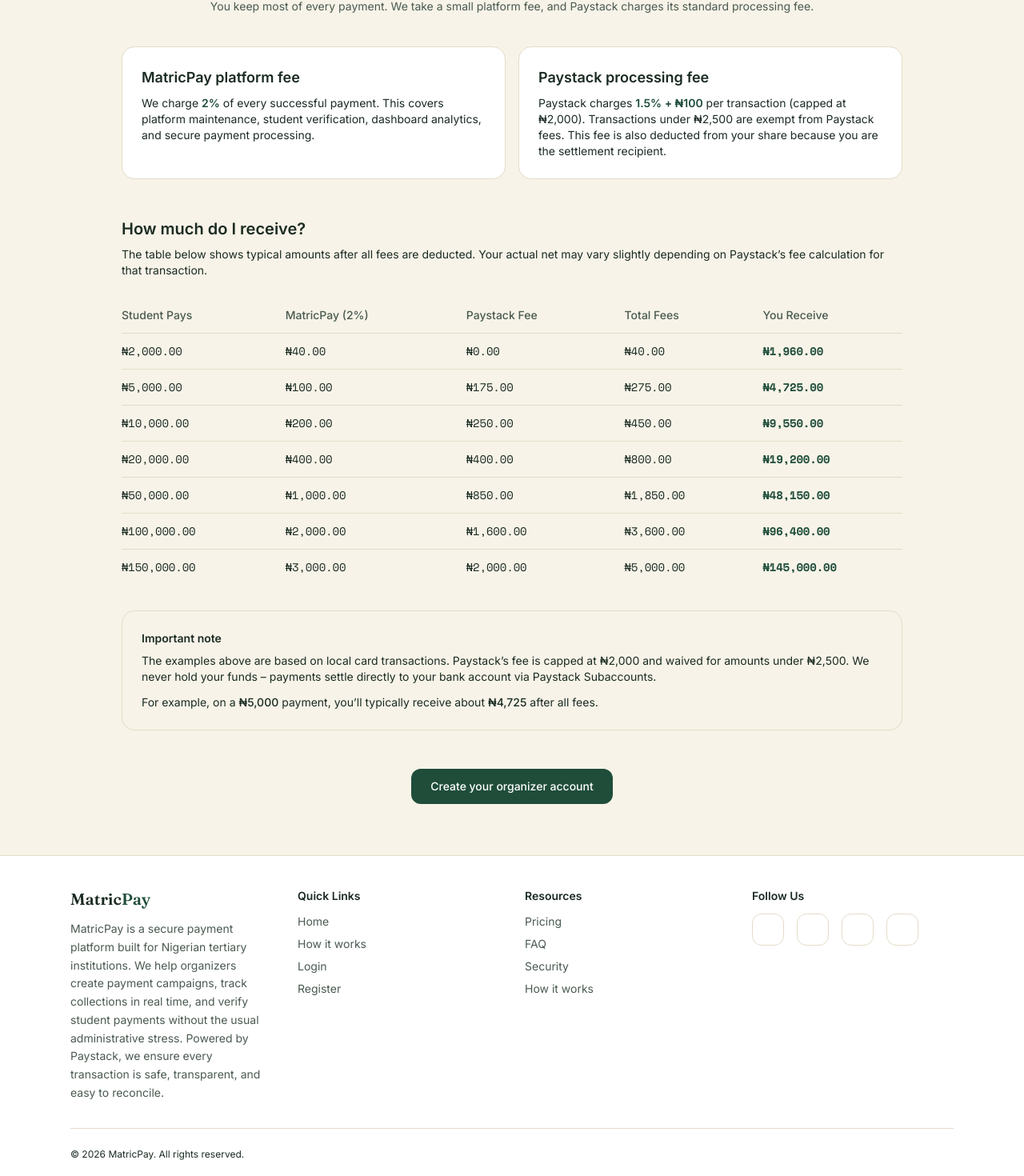
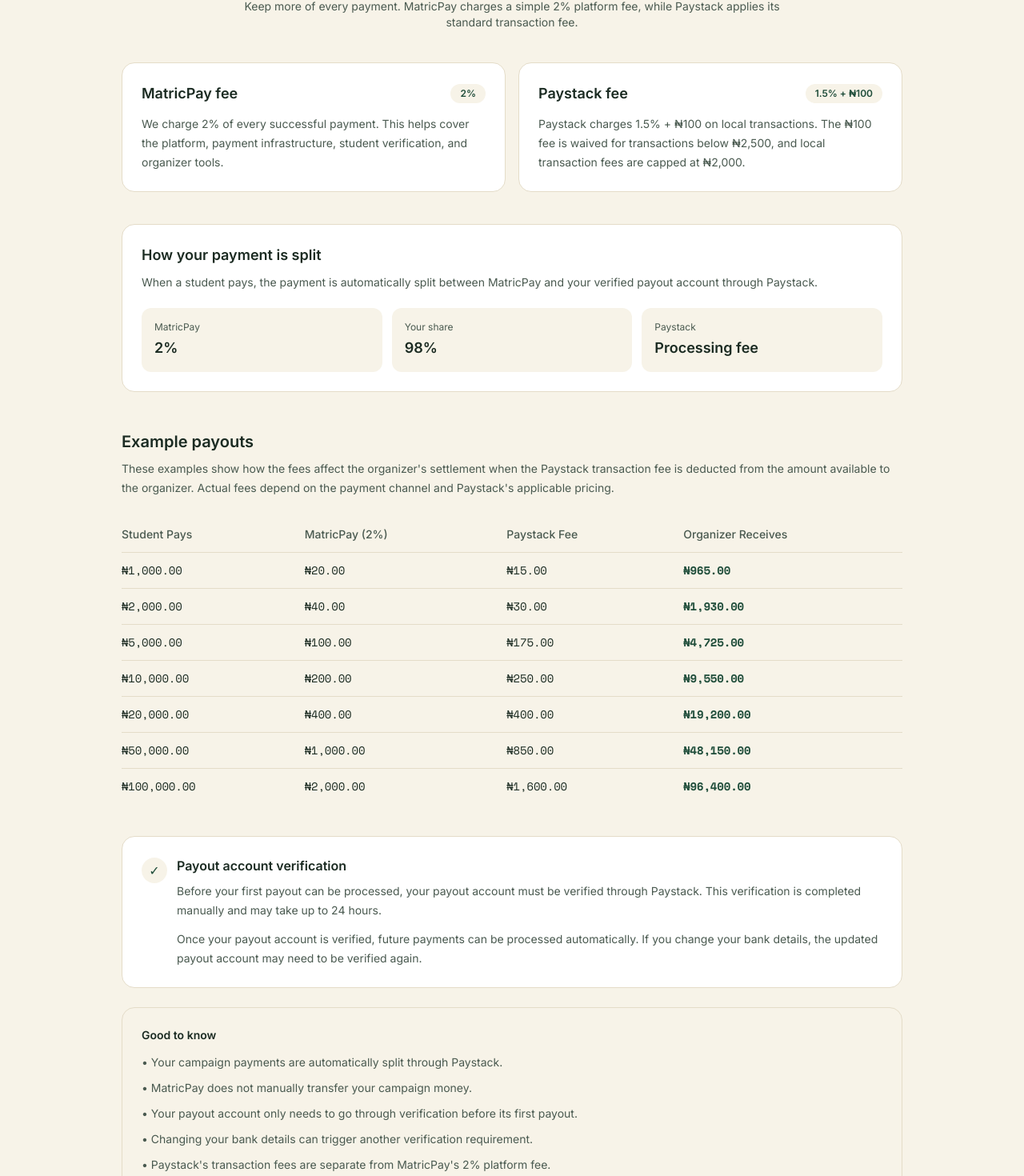
Before and after one commit to Britinogn/MatricPay-, a React (Vite) app in the folder frontend/: page /pricing in a window 1280 px wide. Shown: the part 175-1645 px from the top of the page at 80% size. Built offline with nearby package versions, Linux system fonts and the light colour scheme; no server answers; some icons are missing.

Commit message:
feat: scaffold core public-facing pages, layout components, and routing architecture

```diff
--- a/frontend/src/pages/FAQPage.tsx
+++ b/frontend/src/pages/FAQPage.tsx
@@ -4,32 +4,47 @@
   {
     question: "Is MatricPay free for students?",
     answer:
-      "Yes, students never pay any platform fee. They only pay the campaign amount set by the organizer. The platform fee is deducted from the organizer's settlement.",
+      "Yes. Students do not pay a MatricPay platform fee. They pay the amount set by the organizer, while applicable MatricPay and Paystack fees are deducted during settlement.",
   },
   {
     question: "How do I get paid as an organizer?",
     answer:
-      "Once you link your bank account and create a Paystack subaccount, all successful payments settle directly to your bank account. MatricPay never holds your funds.",
+      "When you create your organizer account, you provide your bank details for payouts. MatricPay creates a Paystack subaccount for you, and successful payments are automatically split between MatricPay and your payout account. Your payout account must be verified before your first payout can be processed.",
+  },
+  {
+    question: "How long does payout account verification take?",
+    answer:
+      "Your payout account requires a one-time manual verification through Paystack before the first payout can be processed. Verification may take up to 24 hours. Once verified, future payouts can be processed normally.",
   },
   {
     question: "What fees are deducted?",
     answer:
-      "MatricPay charges a 2% platform fee per successful payment. Paystack also charges its standard processing fee (1.5% + ₦100, capped at ₦2,000). Both are deducted from the organizer's share.",
+      "MatricPay charges a 2% platform fee on successful payments. Paystack also charges its applicable transaction processing fee. The exact amount you receive depends on the payment amount, payment channel, and how the transaction fees are applied.",
   },
   {
-    question: "Can I use it for any type of collection?",
+    question: "Can I use MatricPay for any type of collection?",
     answer:
-      "Yes, MatricPay works for class dues, departmental levies, events, hackathons, or any other collection. You can create a restricted campaign (with a student list) or an open campaign.",
+      "Yes. MatricPay can be used for class dues, departmental levies, events, hackathons, and other organized collections. You can create a restricted campaign with a student list or an open campaign.",
   },
   {
     question: "What happens if a student pays after the campaign closes?",
     answer:
-      "Once a campaign is closed, no new payment attempts can be initiated. However, any pending payment already in progress (e.g., a student is on the Paystack checkout page) will still be honored.",
+      "Once a campaign is closed, new payment attempts cannot be started. A payment that was already initiated before the campaign closed may still be completed depending on its payment status.",
   },
   {
     question: "How do I update my bank details?",
     answer:
-      "You can update your payout account details at any time from the payout account page. The new details will be used for future settlements.",
+      "You can update your payout account details from your payout settings. After changing your bank details, the updated payout account may require verification again before payouts can be processed to the new account.",
+  },
+  {
+    question: "Will MatricPay hold my campaign money?",
+    answer:
+      "No. MatricPay does not operate as a wallet or hold campaign funds for organizers. Payments are processed through Paystack and split according to the configured transaction split.",
+  },
+  {
+    question: "What happens to my first payout if my account is not verified?",
+    answer:
+      "The payment can still be successful and the transaction split can still be recorded, but the payout to your unverified subaccount may remain pending. Once the payout account is verified, Paystack can process the pending payout.",
   },
 ];
 
@@ -48,6 +63,7 @@
       >
         Frequently asked questions
       </h1>
+
       <p className="mt-2 text-sm text-(--text-muted)">
         Quick answers to common questions about MatricPay.
       </p>
@@ -60,13 +76,20 @@
           >
             <button
               onClick={() => toggle(index)}
-              className="flex w-full items-center justify-between px-5 py-4 text-left text-sm font-medium text-(--text-primary) hover:bg-(--background) transition"
+              className="flex w-full items-center justify-between px-5 py-4 text-left text-sm font-medium text-(--text-primary) transition hover:bg-(--background)"
+              aria-expanded={openIndex === index}
             >
               <span>{faq.question}</span>
-              <span className={`text-(--muted) transition-transform ${openIndex === index ? "rotate-45" : ""}`}>
+
+              <span
+                className={`text-(--text-muted) transition-transform ${
+                  openIndex === index ? "rotate-45" : ""
+                }`}
+              >
                 +
               </span>
             </button>
+
             {openIndex === index && (
               <div className="px-5 pb-4 text-sm leading-relaxed text-(--text-muted)">
                 {faq.answer}
--- a/frontend/src/pages/PricingPage.tsx
+++ b/frontend/src/pages/PricingPage.tsx
@@ -1,17 +1,49 @@
 import { Link } from "react-router-dom";
-import { formatNaira } from "../lib/format"; // adjust path as needed
+import { formatNaira } from "../lib/format";
 
-// Example amounts calculated per spec:
-// MatricPay fee = 2% of amount
-// Paystack fee = 0 if amount < 2500, else min(1.5% + 100, 2000)
 const examples = [
-  { amount: 2000, platformFee: 40, paystackFee: 0, totalFees: 40, net: 1960 },
-  { amount: 5000, platformFee: 100, paystackFee: 175, totalFees: 275, net: 4725 },
-  { amount: 10000, platformFee: 200, paystackFee: 250, totalFees: 450, net: 9550 },
-  { amount: 20000, platformFee: 400, paystackFee: 400, totalFees: 800, net: 19200 },
-  { amount: 50000, platformFee: 1000, paystackFee: 850, totalFees: 1850, net: 48150 },
-  { amount: 100000, platformFee: 2000, paystackFee: 1600, totalFees: 3600, net: 96400 },
-  { amount: 150000, platformFee: 3000, paystackFee: 2000, totalFees: 5000, net: 145000 },
+  {
+    amount: 1000,
+    platformFee: 20,
+    paystackFee: 15,
+    net: 965,
+  },
+  {
+    amount: 2000,
+    platformFee: 40,
+    paystackFee: 30,
+    net: 1930,
+  },
+  {
+    amount: 5000,
+    platformFee: 100,
+    paystackFee: 175,
+    net: 4725,
+  },
+  {
+    amount: 10000,
+    platformFee: 200,
+    paystackFee: 250,
+    net: 9550,
+  },
+  {
+    amount: 20000,
+    platformFee: 400,
+    paystackFee: 400,
+    net: 19200,
+  },
+  {
+    amount: 50000,
+    platformFee: 1000,
+    paystackFee: 850,
+    net: 48150,
+  },
+  {
+    amount: 100000,
+    platformFee: 2000,
+    paystackFee: 1600,
+    net: 96400,
+  },
 ];
 
 export default function PricingPage() {
@@ -25,64 +57,111 @@
         >
           Simple, transparent pricing
         </h1>
-        <p className="mt-2 text-sm text-(--text-muted)">
-          You keep most of every payment. We take a small platform fee, and
-          Paystack charges its standard processing fee.
+
+        <p className="mx-auto mt-2 max-w-2xl text-sm text-(--text-muted)">
+          Keep more of every payment. MatricPay charges a simple 2% platform
+          fee, while Paystack applies its standard transaction fee.
         </p>
       </div>
 
-      {/* Fee explanation cards */}
+      {/* Pricing cards */}
       <div className="mt-10 grid gap-4 md:grid-cols-2">
         <div className="rounded-2xl border border-(--border) bg-(--surface) p-6">
-          <h2 className="text-lg font-semibold text-(--text-primary)">
-            MatricPay platform fee
-          </h2>
-          <p className="mt-2 text-sm text-(--text-muted">
-            We charge <span className="font-semibold text-(--primary)">2%</span>{" "}
-            of every successful payment. This covers platform maintenance,
-            student verification, dashboard analytics, and secure payment
-            processing.
+          <div className="flex items-center justify-between gap-4">
+            <h2 className="text-lg font-semibold text-(--text-primary)">
+              MatricPay fee
+            </h2>
+
+            <span className="rounded-full bg-(--background) px-3 py-1 text-xs font-semibold text-(--primary)">
+              2%
+            </span>
+          </div>
+
+          <p className="mt-3 text-sm leading-6 text-(--text-muted)">
+            We charge 2% of every successful payment. This helps cover the
+            platform, payment infrastructure, student verification, and
+            organizer tools.
           </p>
         </div>
 
         <div className="rounded-2xl border border-(--border) bg-(--surface) p-6">
-          <h2 className="text-lg font-semibold text-(--text-primary)">
-            Paystack processing fee
-          </h2>
-          <p className="mt-2 text-sm text-(--text-muted">
-            Paystack charges{" "}
-            <span className="font-semibold text-(--primary)">
+          <div className="flex items-center justify-between gap-4">
+            <h2 className="text-lg font-semibold text-(--text-primary)">
+              Paystack fee
+            </h2>
+
+            <span className="rounded-full bg-(--background) px-3 py-1 text-xs font-semibold text-(--primary)">
               1.5% + ₦100
-            </span>{" "}
-            per transaction (capped at ₦2,000). Transactions under ₦2,500 are
-            exempt from Paystack fees. This fee is also deducted from your
-            share because you are the settlement recipient.
+            </span>
+          </div>
+
+          <p className="mt-3 text-sm leading-6 text-(--text-muted)">
+            Paystack charges 1.5% + ₦100 on local transactions. The ₦100 fee
+            is waived for transactions below ₦2,500, and local transaction
+            fees are capped at ₦2,000.
           </p>
+        </div>
+      </div>
+
+      {/* How the money is split */}
+      <div className="mt-10 rounded-2xl border border-(--border) bg-(--surface) p-6">
+        <h2 className="text-lg font-semibold text-(--text-primary)">
+          How your payment is split
+        </h2>
+
+        <p className="mt-2 text-sm leading-6 text-(--text-muted)">
+          When a student pays, the payment is automatically split between
+          MatricPay and your verified payout account through Paystack.
+        </p>
+
+        <div className="mt-5 grid gap-3 sm:grid-cols-3">
+          <div className="rounded-xl bg-(--background) p-4">
+            <p className="text-xs text-(--text-muted)">MatricPay</p>
+            <p className="mt-1 text-lg font-semibold text-(--text-primary)">
+              2%
+            </p>
+          </div>
+
+          <div className="rounded-xl bg-(--background) p-4">
+            <p className="text-xs text-(--text-muted)">Your share</p>
+            <p className="mt-1 text-lg font-semibold text-(--text-primary)">
+              98%
+            </p>
+          </div>
+
+          <div className="rounded-xl bg-(--background) p-4">
+            <p className="text-xs text-(--text-muted)">Paystack</p>
+            <p className="mt-1 text-lg font-semibold text-(--text-primary)">
+              Processing fee
+            </p>
+          </div>
         </div>
       </div>
 
       {/* Example table */}
       <div className="mt-12">
         <h2 className="text-xl font-semibold text-(--text-primary)">
-          How much do I receive?
+          Example payouts
         </h2>
-        <p className="mt-2 text-sm text-(--text-muted">
-          The table below shows typical amounts after all fees are deducted.
-          Your actual net may vary slightly depending on Paystack’s fee
-          calculation for that transaction.
+
+        <p className="mt-2 text-sm leading-6 text-(--text-muted)">
+          These examples show how the fees affect the organizer's settlement
+          when the Paystack transaction fee is deducted from the amount
+          available to the organizer. Actual fees depend on the payment
+          channel and Paystack's applicable pricing.
         </p>
 
         <div className="mt-6 overflow-x-auto">
-          <table className="w-full min-w-[600px] text-sm">
+          <table className="w-full min-w-[620px] text-sm">
             <thead>
               <tr className="border-b border-(--border) text-left text-(--text-muted)">
                 <th className="py-3 pr-4 font-medium">Student Pays</th>
                 <th className="py-3 pr-4 font-medium">MatricPay (2%)</th>
                 <th className="py-3 pr-4 font-medium">Paystack Fee</th>
-                <th className="py-3 pr-4 font-medium">Total Fees</th>
-                <th className="py-3 font-medium">You Receive</th>
+                <th className="py-3 font-medium">Organizer Receives</th>
               </tr>
             </thead>
+
             <tbody>
               {examples.map((row) => (
                 <tr
@@ -92,15 +171,15 @@
                   <td className="py-3 pr-4 font-numeric text-(--text-primary)">
                     {formatNaira(row.amount)}
                   </td>
+
                   <td className="py-3 pr-4 font-numeric text-(--text-primary)">
                     {formatNaira(row.platformFee)}
                   </td>
+
                   <td className="py-3 pr-4 font-numeric text-(--text-primary)">
                     {formatNaira(row.paystackFee)}
                   </td>
-                  <td className="py-3 pr-4 font-numeric text-(--text-primary)">
-                    {formatNaira(row.totalFees)}
-                  </td>
+
                   <td className="py-3 font-numeric font-semibold text-(--primary)">
                     {formatNaira(row.net)}
                   </td>
@@ -111,23 +190,59 @@
         </div>
       </div>
 
+      {/* Verification */}
+      <div className="mt-10 rounded-2xl border border-(--border) bg-(--surface) p-6">
+        <div className="flex items-start gap-3">
+          <div className="mt-0.5 flex h-8 w-8 shrink-0 items-center justify-center rounded-full bg-(--background) text-(--primary)">
+            ✓
+          </div>
+
+          <div>
+            <h2 className="text-base font-semibold text-(--text-primary)">
+              Payout account verification
+            </h2>
+
+            <p className="mt-2 text-sm leading-6 text-(--text-muted)">
+              Before your first payout can be processed, your payout account
+              must be verified through Paystack. This verification is completed
+              manually and may take up to 24 hours.
+            </p>
+
+            <p className="mt-3 text-sm leading-6 text-(--text-muted)">
+              Once your payout account is verified, future payments can be
+              processed automatically. If you change your bank details, the
+              updated payout account may need to be verified again.
+            </p>
+          </div>
+        </div>
+      </div>
+
       {/* Important note */}
-      <div className="mt-8 rounded-2xl border border-(--border) bg-(--background) p-6">
+      <div className="mt-6 rounded-2xl border border-(--border) bg-(--background) p-6">
         <h3 className="text-sm font-semibold text-(--text-primary)">
-          Important note
+          Good to know
         </h3>
-        <p className="mt-2 text-sm text-(--text-muted">
-          The examples above are based on local card transactions. Paystack’s
-          fee is capped at ₦2,000 and waived for amounts under ₦2,500. We never
-          hold your funds – payments settle directly to your bank account via
-          Paystack Subaccounts.
-        </p>
-        <p className="mt-3 text-sm text-(--text-muted">
-          For example, on a <span className="font-medium">₦5,000</span> payment,
-          you’ll typically receive about{" "}
-          <span className="font-medium text-(--text-primary)">₦4,725</span>{" "}
-          after all fees.
-        </p>
+
+        <ul className="mt-3 space-y-2 text-sm leading-6 text-(--text-muted)">
+          <li>
+            • Your campaign payments are automatically split through Paystack.
+          </li>
+          <li>
+            • MatricPay does not manually transfer your campaign money.
+          </li>
+          <li>
+            • Your payout account only needs to go through verification before
+            its first payout.
+          </li>
+          <li>
+            • Changing your bank details can trigger another verification
+            requirement.
+          </li>
+          <li>
+            • Paystack's transaction fees are separate from MatricPay's 2%
+            platform fee.
+          </li>
+        </ul>
       </div>
 
       {/* CTA */}
@@ -138,6 +253,10 @@
         >
           Create your organizer account
         </Link>
+
+        <p className="mt-3 text-xs text-(--text-muted)">
+          Set up your payout account during registration.
+        </p>
       </div>
     </div>
   );
```
Also changed, not shown: frontend/src/pages/SecurityPage.tsx (+82 -19 lines).
